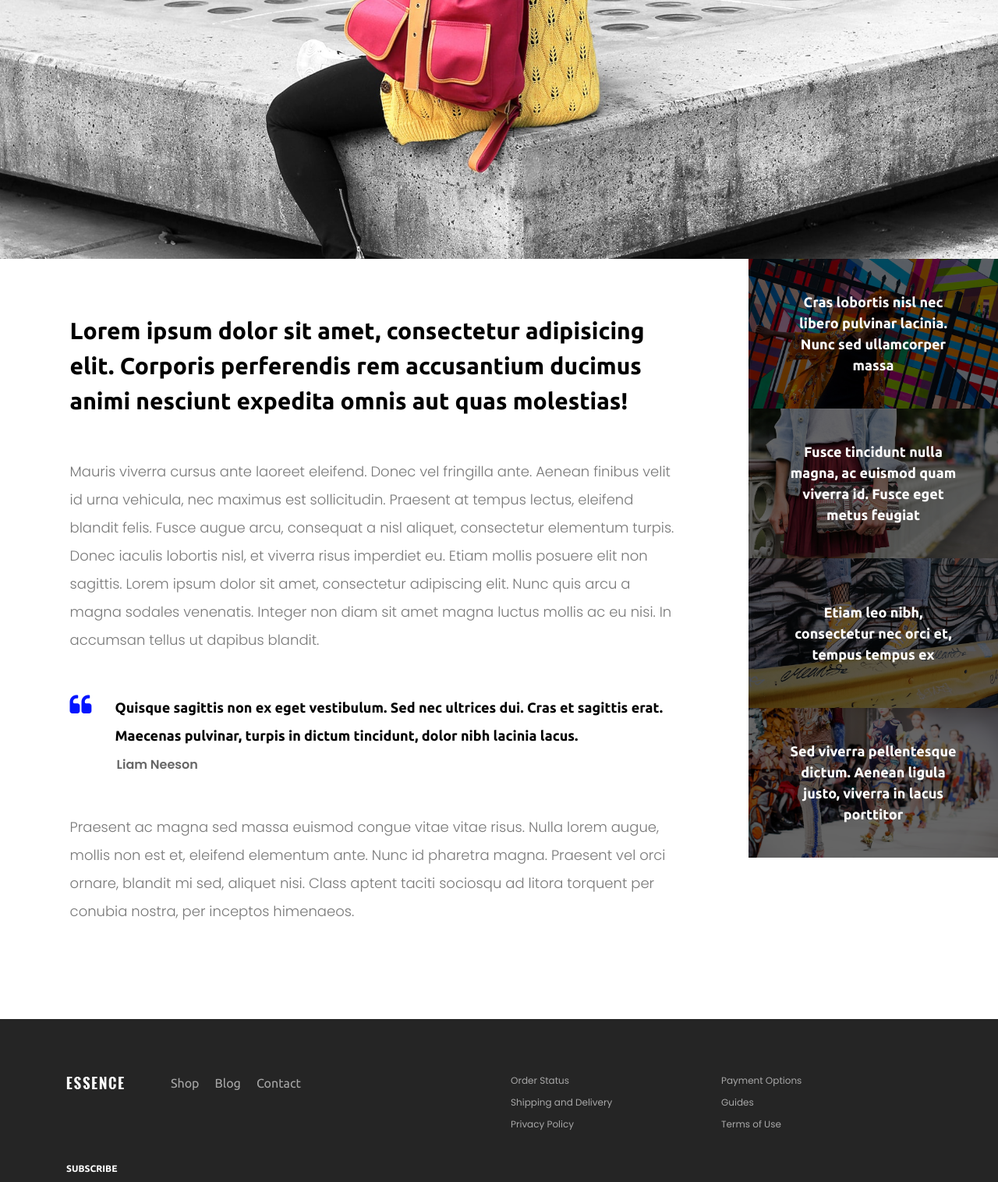
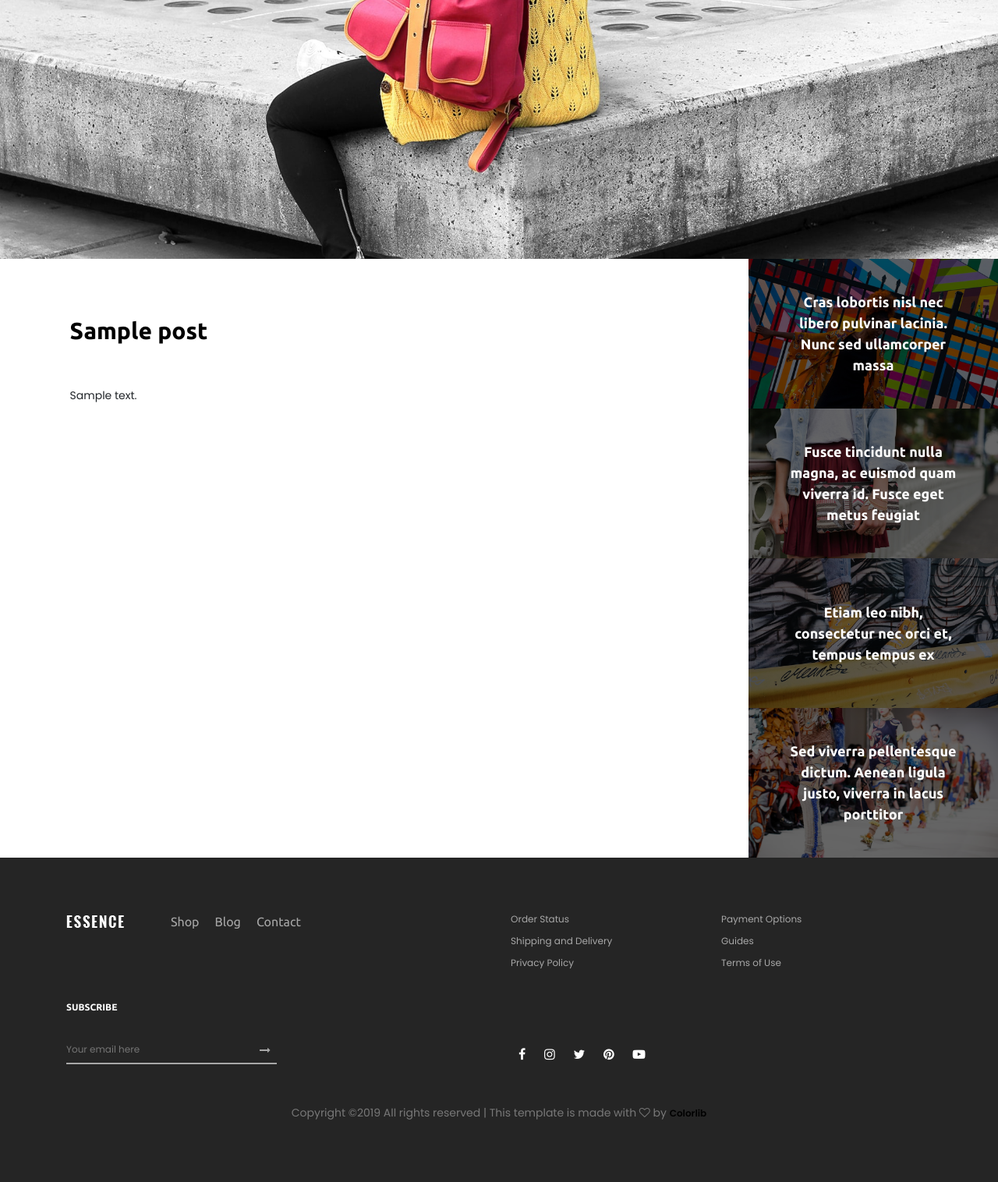
Before and after one commit to marush-in/ec, a Django app: a page that uses app/templates/blog/post_detail.html in a window 1280 px wide. Shown: the part 86-1602 px from the top of the page at 78% size. Run offline with Django 3.2, Linux system fonts and the light colour scheme; tables that the repository leaves empty hold one stand-in row (values such as "Sample post"); some libraries are stand-ins or nearby versions; some web fonts are replaced.

Commit message:
Blog詳細にDB情報を出力した

```diff
--- a/app/templates/blog/post_detail.html
+++ b/app/templates/blog/post_detail.html
@@ -12,7 +12,6 @@
 
 {% block content %}
   {% load static %}
-  {% include 'includes/cart_area.html' %}
   <!-- ##### Blog Wrapper Area Start ##### -->
   <div class="single-blog-wrapper">
     <!-- Single Blog Post Thumb -->
@@ -23,13 +22,10 @@
     <div class="single-blog-content-wrapper d-flex">
       <!-- Blog Content -->
       <div class="single-blog--text">
-        <h2>Lorem ipsum dolor sit amet, consectetur adipisicing elit. Corporis perferendis rem accusantium ducimus animi nesciunt expedita omnis aut quas molestias!</h2>
-        <p>Mauris viverra cursus ante laoreet eleifend. Donec vel fringilla ante. Aenean finibus velit id urna vehicula, nec maximus est sollicitudin. Praesent at tempus lectus, eleifend blandit felis. Fusce augue arcu, consequat a nisl aliquet, consectetur elementum turpis. Donec iaculis lobortis nisl, et viverra risus imperdiet eu. Etiam mollis posuere elit non sagittis. Lorem ipsum dolor sit amet, consectetur adipiscing elit. Nunc quis arcu a magna sodales venenatis. Integer non diam sit amet magna luctus mollis ac eu nisi. In accumsan tellus ut dapibus blandit.</p>
-        <blockquote>
-          <h6><i class="fa fa-quote-left" aria-hidden="true"></i> Quisque sagittis non ex eget vestibulum. Sed nec ultrices dui. Cras et sagittis erat. Maecenas pulvinar, turpis in dictum tincidunt, dolor nibh lacinia lacus.</h6>
-          <span>Liam Neeson</span>
-        </blockquote>
-        <p>Praesent ac magna sed massa euismod congue vitae vitae risus. Nulla lorem augue, mollis non est et, eleifend elementum ante. Nunc id pharetra magna. Praesent vel orci ornare, blandit mi sed, aliquet nisi. Class aptent taciti sociosqu ad litora torquent per conubia nostra, per inceptos himenaeos.</p>
+        <h2>{{ post.title }}</h2>
+        {% autoescape off %}
+          {{ post.content }}
+        {% endautoescape %}
       </div>
       <!-- Related Blog Post -->
       <div class="related-blog-post">
```
